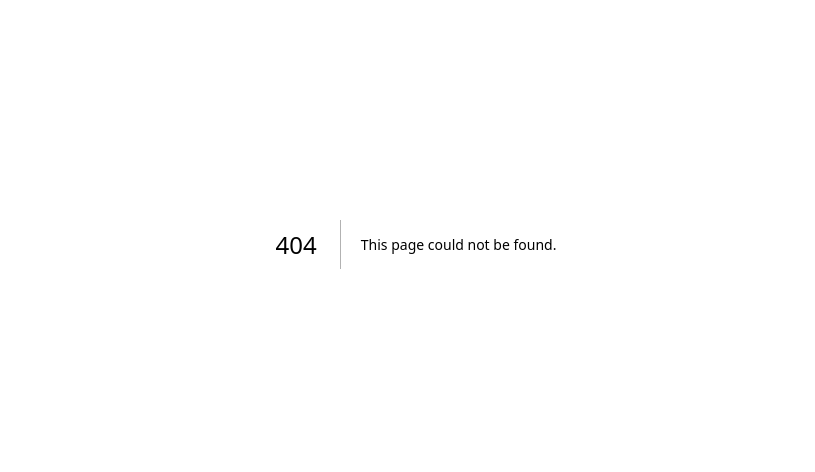
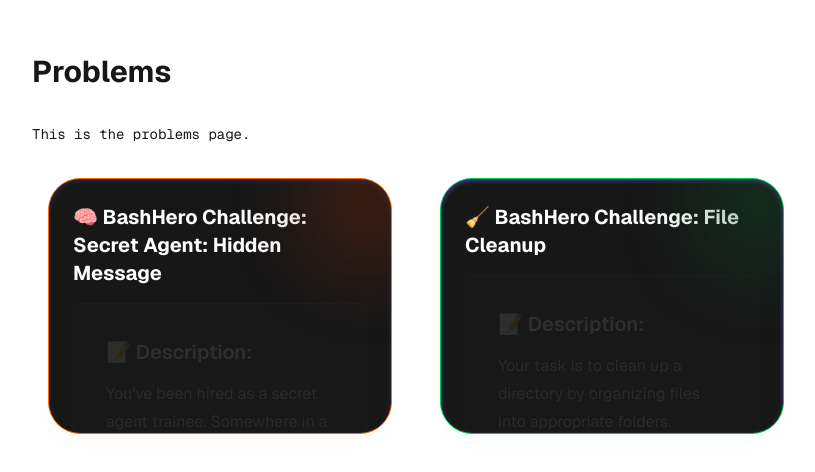
Before and after one commit to ChuckVisuals/bashhero, a Next.js app in the folder site/: page /problems in a window 1280 px wide. Before the commit this address had no page. Shown: the part 156-628 px from the top of the page, without its empty margins (224-1039 px from the left). Built offline with nearby package versions, Linux system fonts and the light colour scheme.

Commit message:
added new styles to /problems

```diff
--- /dev/null
+++ b/site/app/components/ProblemBtn.tsx
@@ -0,0 +1,29 @@
+import { Difficulty } from "@/problems/problemData";
+import ReactMarkdown from "react-markdown";
+import dedent from "dedent";
+import Link from "next/link";
+
+export default function ProblemBtn({ id, title, description, level }: { id: string, title: string, description: string, level: Difficulty }) {
+    const borderColor = {
+        [Difficulty.Beginner]: "border-green-500 hover:border-green-400 inset-shadow-sm inset-shadow-indigo-500/50 shadow-lg shadow-green-200/10",
+        [Difficulty.Intermediate]: "border-orange-500 hover:border-orange-400 inset-shadow-sm inset-shadow-indigo-500/20 shadow-lg shadow-orange-200/10",
+        [Difficulty.Advanced]: "border-red-500 hover:border-red-400 inset-shadow-sm inset-shadow-indigo-500/20 shadow-lg shadow-red-200/10",
+    };
+
+    return (
+        <Link href={`/problems/${id}`}>
+            <div className={`group relative border rounded-4xl h-64 w-86 bg-neutral-900 p-6 mx-4 hover:h-96 hover:w-129 hover:bg-neutral-800 hover:cursor-pointer duration-400 overflow-hidden ${borderColor[level]}`}>
+                <h2 className="text-xl font-bold text-white">{title}</h2>
+                <div className="prose prose-stone prose max-w-5xl prose-invert p-8 mt-4 border border-neutral-600 rounded-lg bg-neutral-800 max-h-9/10 overflow-hideen opacity-10 hover:opacity-100 duration-300">
+                    <ReactMarkdown>{dedent(description)}</ReactMarkdown>
+                </div>
+
+                {/* Level Coded colors */}
+                {level == Difficulty.Beginner && <div className="absolute -top-10 -right-10 h-32 w-32 rounded-full bg-green-900 blur-2xl opacity-40 group-hover:h-64 group-hover:w-64 group-hover:-top-20 group-hover:-right-20 duration-800"></div>}
+                {level == Difficulty.Intermediate && <div className="absolute -top-10 -right-10 h-32 w-32 rounded-full bg-orange-900 blur-2xl opacity-40 group-hover:h-64 group-hover:w-64 group-hover:-top-20 group-hover:-right-20 duration-800"></div>}
+                {level == Difficulty.Advanced && <div className="absolute -top-10 -right-10 h-32 w-32 rounded-full bg-red-900 blur-2xl opacity-40 group-hover:h-64 group-hover:w-64 group-hover:-top-20 group-hover:-right-20 duration-800"></div>}
+
+            </div>
+        </Link>
+    );
+}
--- a/site/app/components/Terminal.tsx
+++ b/site/app/components/Terminal.tsx
@@ -1,6 +1,7 @@
 "use client";
 import { Terminal } from "@xterm/xterm";
 import { useEffect, useImperativeHandle, useRef, forwardRef } from "react";
+import { Difficulty } from "@/problems/problemData";
 import "@xterm/xterm/css/xterm.css";
 
 export interface PreConfig {
@@ -11,7 +12,7 @@ export interface PreConfig {
     restrictedCommands: string[];
     description: string;
     tags: string[];
-    difficulty: string;
+    difficulty: Difficulty;
 }
 
 const BashTerminal = forwardRef(({ preConfig, termSettings, terminalId }: { preConfig: PreConfig; termSettings: [number, number, boolean]; terminalId: string }, ref) => {
--- a/site/app/problems/[slug]/page.tsx
+++ b/site/app/problems/[slug]/page.tsx
@@ -29,12 +29,12 @@ const ProblemPage = () => {
         }
     };
 
-    // If the problem is found, render its details
+    // If the problem is found, render its details with terminals
     return (
         <div className="h-screen flex flex-col gap-4 mt-4">
             <div className="flex flex-row gap-x-20 bg-neutral-900 border border-neutral-600 rounded-lg round-lg p-4 mx-4 justify-between h-2/3">
                 <div className="w-1/2">
-                    <h1 className="text-2xl text-white">Description</h1>
+                    <h1 className="text-2xl text-white">{problem.name}</h1>
                     <div className="prose prose-stone prose max-w-5xl prose-invert p-8 mt-4 border border-neutral-600 rounded-lg bg-neutral-800 max-h-9/10 overflow-y-auto">
                         <ReactMarkdown>{dedent(problem.description)}</ReactMarkdown>
                     </div>
--- /dev/null
+++ b/site/app/problems/page.tsx
@@ -0,0 +1,26 @@
+import { problems } from "@/problems/problemData";
+import ProblemBtn from "@/components/ProblemBtn";
+
+export default function ProblemsPage() {
+    return (
+        <div className="grid grid-rows-[20px_1fr_20px] items-center justify-items-center min-h-screen p-8 pb-20 gap-16 sm:p-20 font-[family-name:var(--font-geist-sans)]">
+            <main className="flex flex-col gap-[32px] row-start-2 items-center sm:items-start">
+                <h1 className="text-3xl font-bold">Problems</h1>
+                <p className="text-sm/6 text-center sm:text-left font-[family-name:var(--font-geist-mono)]">
+                    This is the problems page.
+                </p>
+                <div className="flex flex-row flex-wrap gap-4 justify-center items-center">
+                    {problems.map((problem, index) => (
+                        <ProblemBtn
+                            key={index}
+                            id={problem.id}
+                            title={problem.name}
+                            description={problem.description}
+                            level={problem.difficulty}
+                        />
+                    ))}
+                </div>
+            </main>
+        </div>
+    );
+}
--- a/site/app/problems/problemData.tsx
+++ b/site/app/problems/problemData.tsx
@@ -1,17 +1,25 @@
+export enum Difficulty {
+    Beginner,
+    Intermediate,
+    Advanced,
+}
+
 export interface PreConfig {
     id: string; // Unique identifier for each problem
+    name: string; // Name of the problem
     PreProccessCmds: string[];
     testCases: string[];
     testCasesResults: string[];
     restrictedCommands: string[];
     description: string;
     tags: string[];
-    difficulty: string;
+    difficulty: Difficulty; // Use the Difficulty enum here
 }
 
 export const problems: PreConfig[] = [
     {
         id: "welcome",
+        name: "🧠 BashHero Challenge: Secret Agent: Hidden Message",
         PreProccessCmds: [
             "mkdir test",
             "cd test",
@@ -34,7 +42,6 @@ export const problems: PreConfig[] = [
         testCasesResults: [],
         restrictedCommands: ["shutdown", "reboot"],
         description: `
-            ## 🧠 BashHero Challenge: "Secret Agent: Hidden Message"
             ### 📝 Description:
             You've been hired as a secret agent trainee. Somewhere in a nested directory structure, a \`.txt\` file contains a hidden keyword: \`TOPSECRET\`. Your mission is to find that file and reveal the message.
 
@@ -88,10 +95,11 @@ export const problems: PreConfig[] = [
             cat ./alpha/beta/gamma/hidden_message.txt
             \`\`\``,
         tags: ["bash", "grep", "find"],
-        difficulty: "Intermediate"
+        difficulty: Difficulty.Intermediate
     },
     {
         id: "file-cleanup",
+        name: "🧹 BashHero Challenge: File Cleanup",
         PreProccessCmds: [
             "mkdir cleanup",
             "cd cleanup",
@@ -111,7 +119,6 @@ export const problems: PreConfig[] = [
         ],
         restrictedCommands: ["rm -rf /"],
         description: `
-            ## 🧹 BashHero Challenge: "File Cleanup"
             ### 📝 Description:
             Your task is to clean up a directory by organizing files into appropriate folders.
 
@@ -147,6 +154,6 @@ export const problems: PreConfig[] = [
             rm *.tmp
             \`\`\``,
         tags: ["bash", "file-management"],
-        difficulty: "Beginner"
+        difficulty: Difficulty.Beginner
     }
 ];
```
